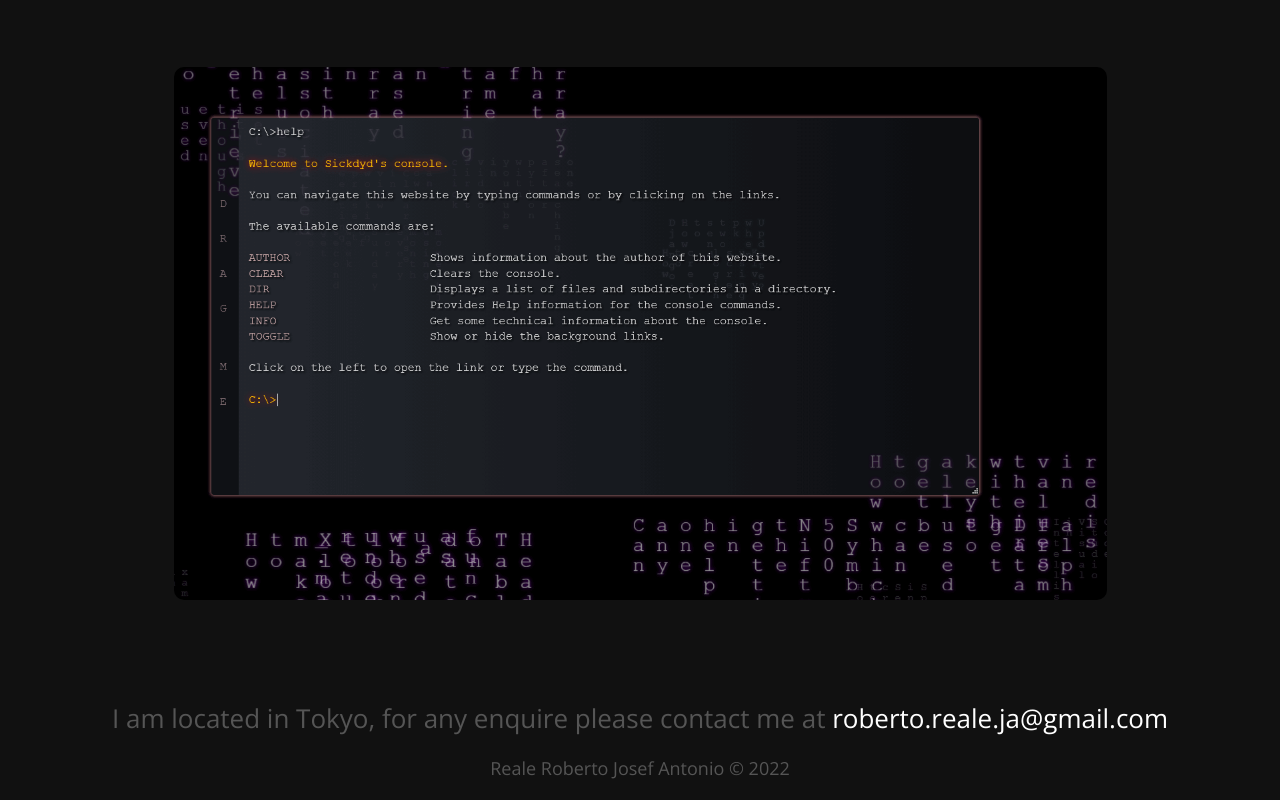
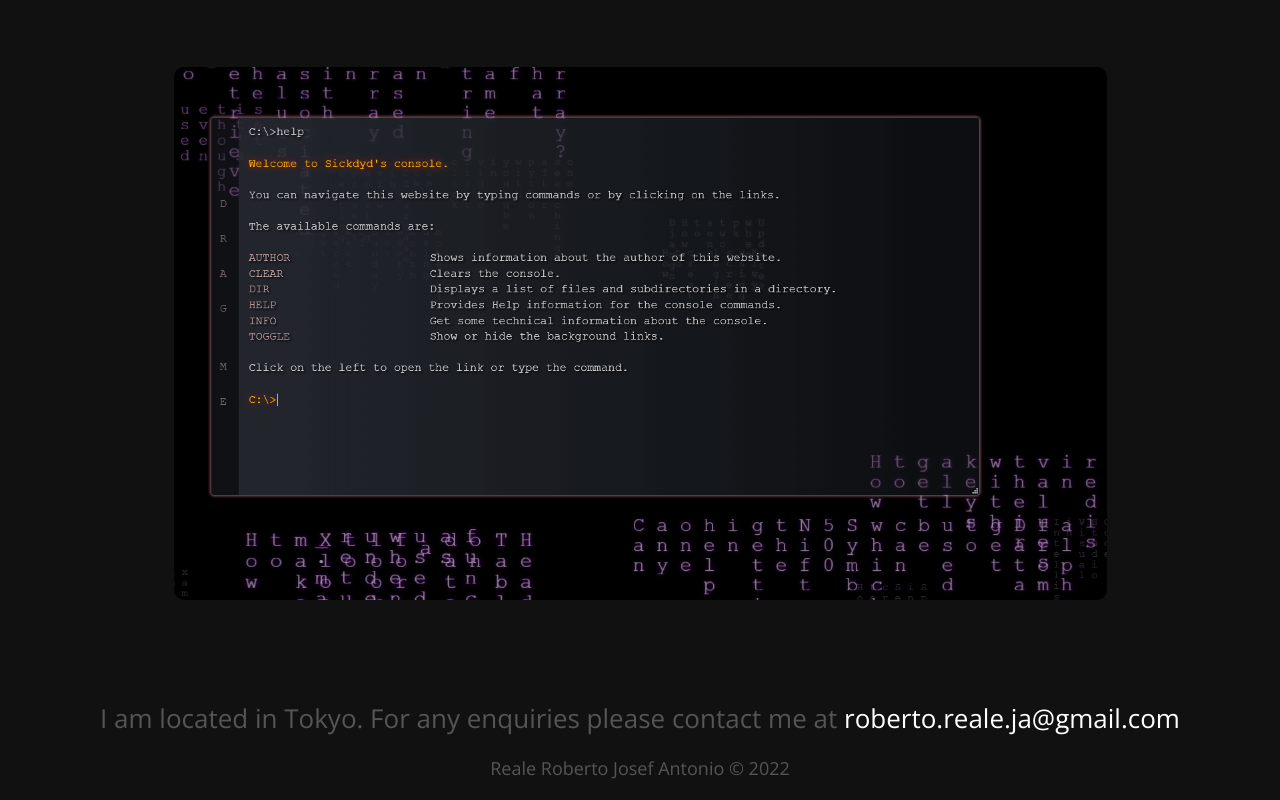
Before and after one commit to sickdyd/sickdyd.github.io, a React (Create React App) app: page / in a window 1280 px wide. Shown: the part 3938-4738 px from the top of the page. Built offline with nearby package versions, Linux system fonts and the light colour scheme.

Commit message:
Fix typos

```diff
--- a/src/sections/Contact.js
+++ b/src/sections/Contact.js
@@ -6,7 +6,7 @@ export default () => {
     <Section>
       <div className="text">
         <span style={{ color: '#555555' }}>
-          I am located in Tokyo, for any enquire please contact me at{' '}
+          I am located in Tokyo. For any enquiries please contact me at{' '}
           <span style={{ color: 'white' }}>
             <a href="mailto:roberto.reale.ja@gmail.com">roberto.reale.ja@gmail.com</a>
           </span>
```
